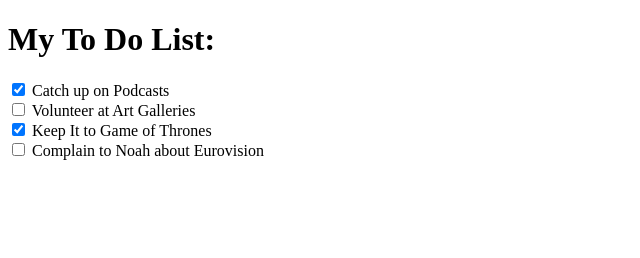
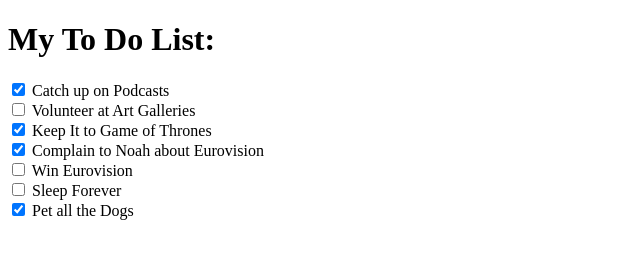
Before and after one commit to lacrivella/TODOList, a plain HTML site: page index.html in a window 1280 px wide. Shown: the whole page, without its empty margins (0-640 px from the left). Drawn offline with Linux system fonts and the light colour scheme; a web font is replaced by a local one.

Commit message:
populated todo list

```diff
--- a/data/todo-list.js
+++ b/data/todo-list.js
@@ -6,32 +6,32 @@ const todos = [
     },
     {
         task: 'Volunteer at Art Galleries',
-        label:
+        label: 'galleries',
         completed: false
     },
     {
         task: 'Keep It to Game of Thrones',
-        label:
+        label: 'game-of-thrones',
         completed: true
     },
     {
         task: 'Complain to Noah about Eurovision',
-        label:
-        completed: false
+        label: 'noah-eurovision',
+        completed: true
     },
     {
         task: 'Win Eurovision',
-        label:
+        label: 'win-eurovision',
         completed: false
     },
     {
         task: 'Sleep Forever',
-        label:
+        label: 'sleep',
         completed: false
     },
     {
         task: 'Pet all the Dogs',
-        labe:
+        labe: 'dogs',
         completed: true
     }
 ];
--- a/index.html
+++ b/index.html
@@ -13,23 +13,8 @@
     </header>
     <main>
         <section id="lists">
-            <div>
-                <input type="checkbox" id="task"checked>
-                <label for="podcast">Catch up on Podcasts</label>
-            </div>
-            <div>
-                <input type="checkbox" id="task">
-                <label for="task">Volunteer at Art Galleries</label>
-            </div>
-            <div>
-                <input type="checkbox" id="task" checked>
-                <label for="task">Keep It to Game of Thrones</label>
-            </div>
-            <div>
-                <input type="checkbox" id="task" name="completed">
-                <label for="task">Complain to Noah about Eurovision</label>
-            </div>
-    </section>
+        </section>
     </main>
+    <script type="module" src="src/index.js"></script>
 </body>
 </html>
--- /dev/null
+++ b/src/index.js
@@ -0,0 +1,21 @@
+// import to do data
+import todos from '../data/todo-list.js';
+
+// import template function
+import template from './template-list.js';
+
+// import html to dom function
+import htmlToDOM from './html-to-DOM.js';
+
+// reference the parent section
+const taskList = document.getElementById('lists');
+
+// loop through todo data
+todos.forEach(item => {
+    // convert list object to html using template
+    const html = template(item);
+    // convert html to dom using html-to-dom
+    const dom = htmlToDOM(html);
+    // append to list parent
+    taskList.appendChild(dom);
+});
--- /dev/null
+++ b/src/template-list.js
@@ -0,0 +1,16 @@
+function template(lists) {
+    let checked ='';
+
+    if(lists.completed) {
+        checked = 'checked';
+    }
+
+    return /*html*/`
+    <div>
+        <input type="checkbox"${checked}>
+        <label for="${lists.label}">${lists.task}</label>
+    <div>
+    `;
+}
+
+export default template;
```
Also changed, not shown: test/template-test.js (+2 -14 lines).
